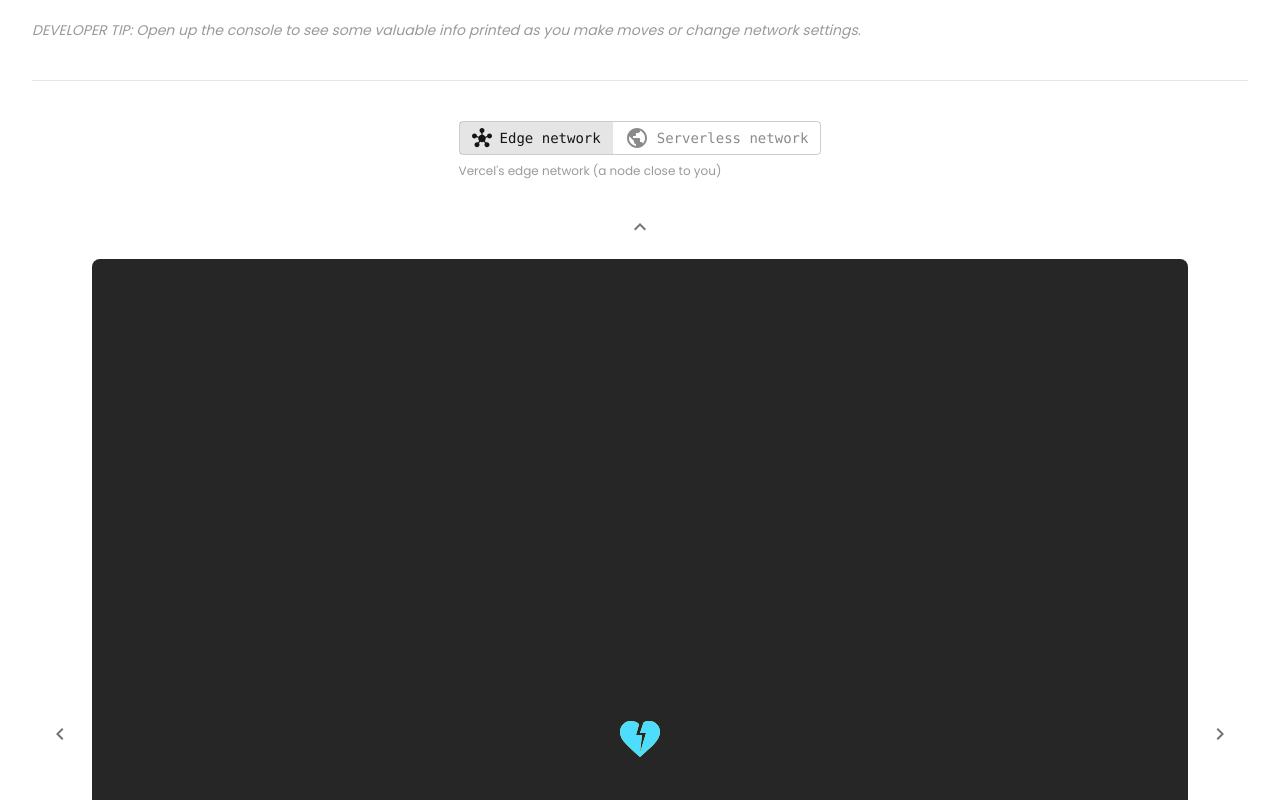
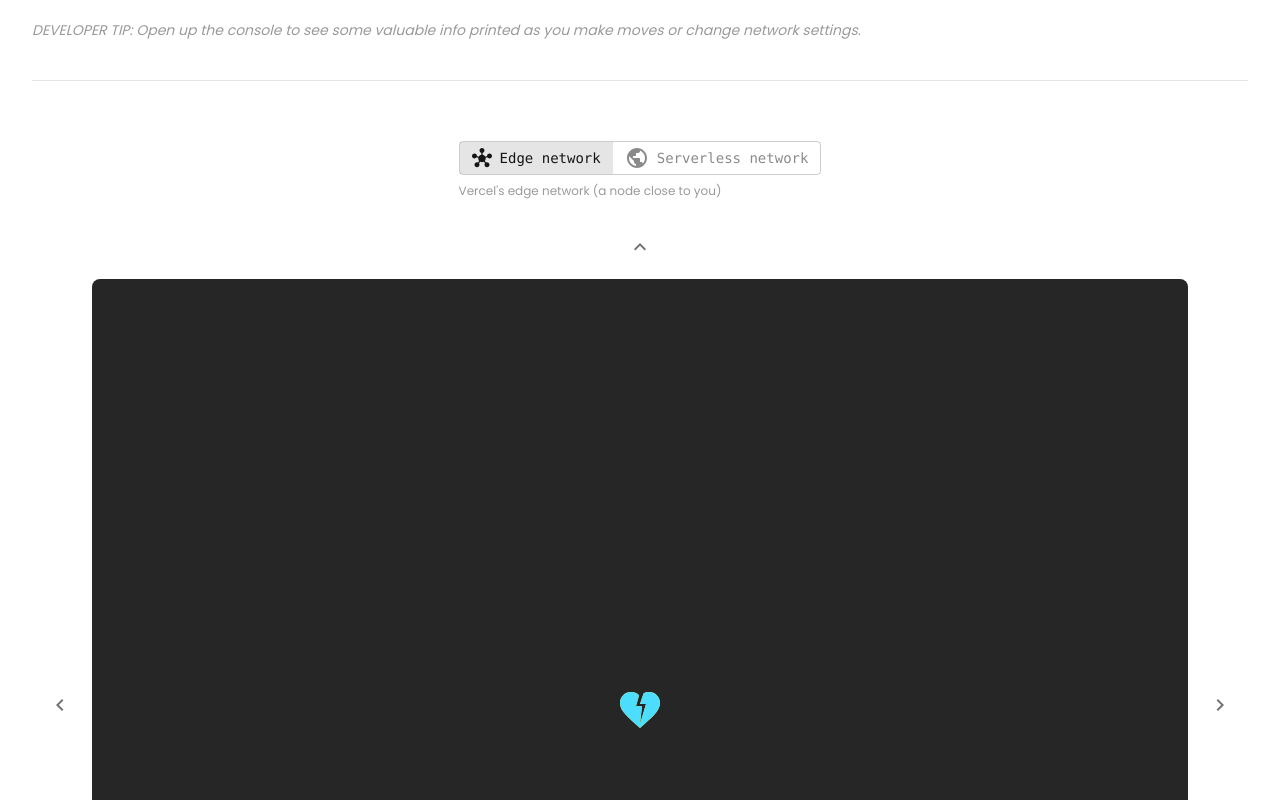
Before and after one commit to jasonkylefrank/edge-function-game, a Next.js app: page / in a window 1280 px wide. Shown: the part 840-1640 px from the top of the page. Built offline with nearby package versions, Linux system fonts and the light colour scheme.

Commit message:
Style fix to fix the height of the game area

```diff
--- a/components/edge-function-game/edge-function-game.tsx
+++ b/components/edge-function-game/edge-function-game.tsx
@@ -251,7 +251,7 @@ export default function EdgeFunctionGame({
     "absolute top-[calc(50%-20px)] left-[calc(50%-20px)] sm:top-[calc(50%-24px)] sm:left-[calc(50%-24px)]";
 
   return (
-    <div className="mt-4 h-full">
+    <div className="flex h-full flex-col">
       <SettingsBar
         className="my-5"
         selectedNetwork={selectedNetwork}
```
